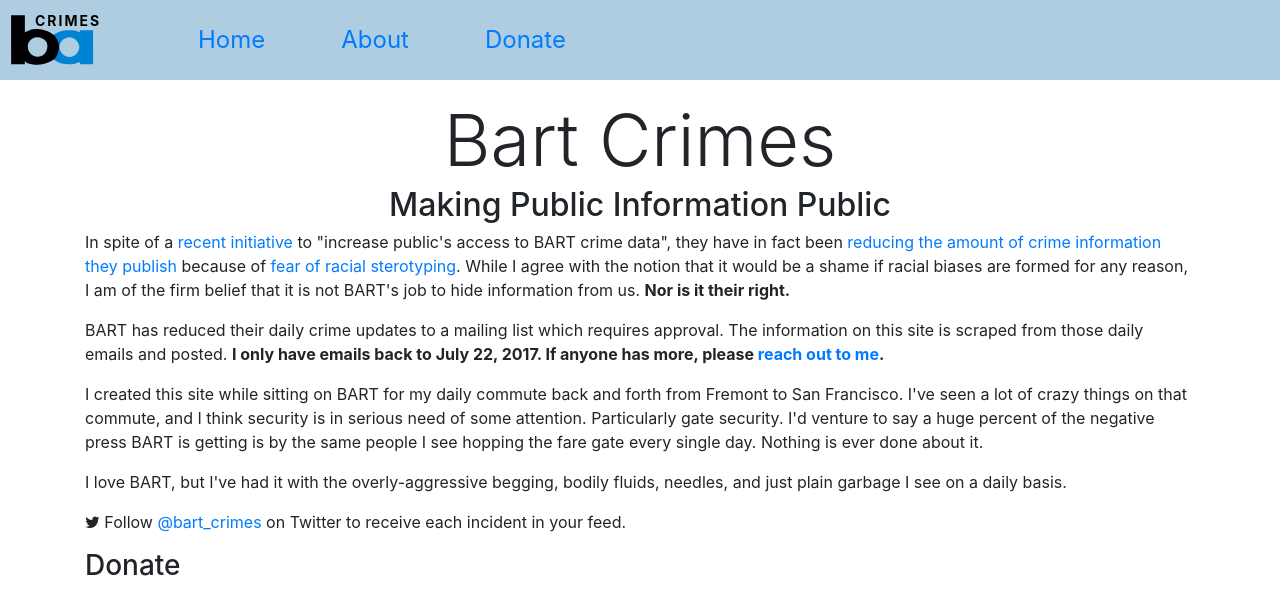
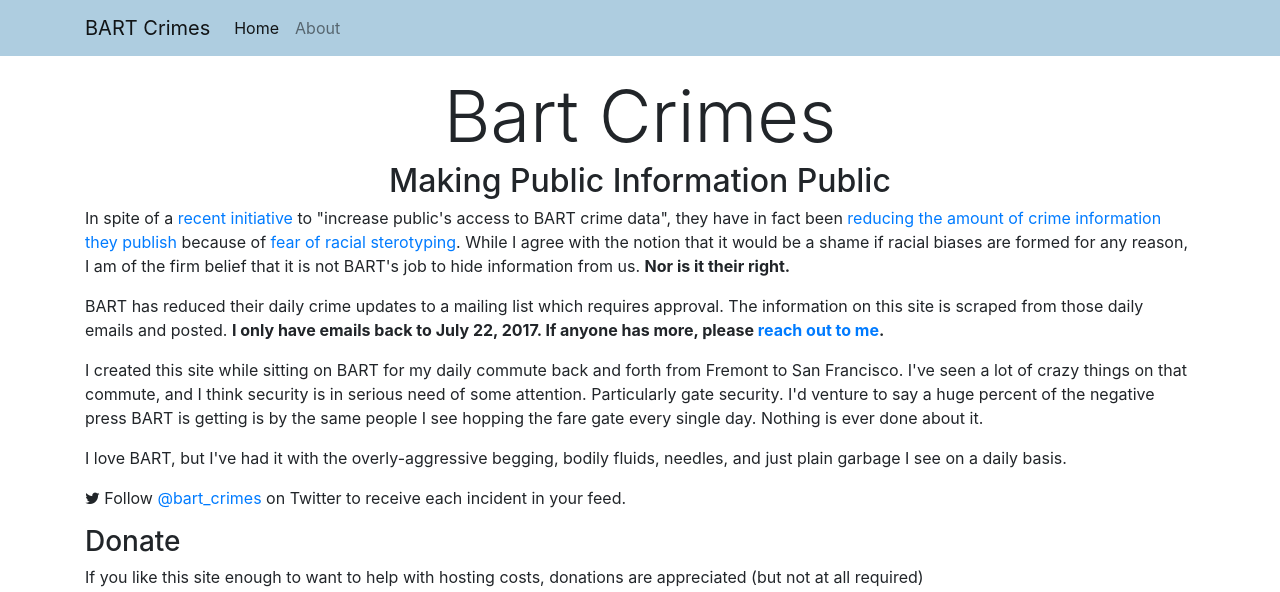
Before and after one commit to ben174/bart-crime, a Django app: page /about/ in a window 1280 px wide. Shown: the top 592 px of the page. Run offline with Django 3.2, Linux system fonts and the light colour scheme; parts of the project's set-up code (start-up, migrations or seed data) failed here and were passed over; some libraries are stand-ins or nearby versions.

Commit message:
General cleanup. Remove logo since its trademarked. Fix footer. Try to follow BS4 guidelines more. Pretty HTML.

```diff
--- a/templates/base.html
+++ b/templates/base.html
@@ -1,74 +1,38 @@
 <!DOCTYPE html>
 <html lang="en">
 <head>
-    <meta http-equiv="Content-Type" content="text/html; charset=utf-8" />
-
-    <meta name="viewport" content="width=device-width, initial-scale=1, shrink-to-fit=no">
-    <meta name="description" content="Publishing daily BART crime reports, which BART has chosen to stop sharing.">
+  <meta content="text/html; charset=utf-8" http-equiv="Content-Type">
+  <meta content="width=device-width, initial-scale=1, shrink-to-fit=no" name="viewport">
+  <meta content="Publishing daily BART crime reports, which BART has chosen to stop sharing." name="description">
 
   <title>BART Crimes - Making Public Information Public</title>
 
-    <!-- Bootstrap CSS -->
-    <link rel="stylesheet" href="https://maxcdn.bootstrapcdn.com/bootstrap/4.0.0-beta/css/bootstrap.min.css" integrity="sha384-/Y6pD6FV/Vv2HJnA6t+vslU6fwYXjCFtcEpHbNJ0lyAFsXTsjBbfaDjzALeQsN6M" crossorigin="anonymous">
-    <link rel="stylesheet" href="https://maxcdn.bootstrapcdn.com/font-awesome/4.7.0/css/font-awesome.min.css">
+  <link crossorigin="anonymous" href="https://maxcdn.bootstrapcdn.com/bootstrap/4.0.0-beta/css/bootstrap.min.css" integrity="sha384-/Y6pD6FV/Vv2HJnA6t+vslU6fwYXjCFtcEpHbNJ0lyAFsXTsjBbfaDjzALeQsN6M" rel="stylesheet">
 
-    <script src="https://code.jquery.com/jquery-3.2.1.slim.min.js" integrity="sha384-KJ3o2DKtIkvYIK3UENzmM7KCkRr/rE9/Qpg6aAZGJwFDMVNA/GpGFF93hXpG5KkN" crossorigin="anonymous"></script>
-    <script src="https://cdnjs.cloudflare.com/ajax/libs/popper.js/1.11.0/umd/popper.min.js" integrity="sha384-b/U6ypiBEHpOf/4+1nzFpr53nxSS+GLCkfwBdFNTxtclqqenISfwAzpKaMNFNmj4" crossorigin="anonymous"></script>
-    <script src="https://maxcdn.bootstrapcdn.com/bootstrap/4.0.0-beta/js/bootstrap.min.js" integrity="sha384-h0AbiXch4ZDo7tp9hKZ4TsHbi047NrKGLO3SEJAg45jXxnGIfYzk4Si90RDIqNm1" crossorigin="anonymous"></script>
-	<script>
-	  (function(i,s,o,g,r,a,m){i['GoogleAnalyticsObject']=r;i[r]=i[r]||function(){
-	  (i[r].q=i[r].q||[]).push(arguments)},i[r].l=1*new Date();a=s.createElement(o),
-	  m=s.getElementsByTagName(o)[0];a.async=1;a.src=g;m.parentNode.insertBefore(a,m)
-	  })(window,document,'script','https://www.google-analytics.com/analytics.js','ga');
-
-	  ga('create', 'UA-103411442-1', 'auto');
-	  ga('send', 'pageview');
-
-	</script>
+  <link href="https://maxcdn.bootstrapcdn.com/font-awesome/4.7.0/css/font-awesome.min.css" rel="stylesheet">
 
   <style type="text/css">
-    #logo {
-        position: absolute;
-        left: 10px;
-        top: 10px;
-    }
-
-    #logotext {
-        position: absolute;
-        top: 10px;
-        left: 35px;
-        text-transform: uppercase;
-        letter-spacing: 2px;
-        font-weight: bold;
-        color: #000;
-        font-size: 14px;
-    }
-
-    .bg-primary {
-        background-color: #aecde0 !important;
-    }
-
     .navbar {
-        padding: 0px;
-        height: 80px;
-        background-color: #fff2d4;
       margin-bottom: 20px;
-    }
-
-    .navbar-nav {
-        font-size: 1.5em;
-    }
-
-    .navbar-brand {
-        margin-right: 8em;
-    }
-
-    .nav-item {
-        margin: 0px 30px;
+      background-color: #aecde0;
     }
 
     .date-picker {
       margin-bottom: 1rem;
+    }
+
+    .card {
+      background-color: #f6fbfd;
+      min-height: 300px;
+      margin-bottom: 10px;
+    }
+
+    .card-header {
+      background-color: #c2deec;
+    }
+
+    .card-footer {
+      background-color: #e6f6ff;
     }
 
     .incidentTitle {
@@ -81,33 +45,16 @@
       line-height: 10px;
     }
   </style>
-
-  <meta name="twitter:site" content="@bart_crimes" />
-  <meta property="og:url" content="https://www.bartcrimes.com{{ request.path }}" />
-  <meta property="fb:app_id" content="252066728645375" />
-  {% block head %}{% endblock %}
+  <meta content="@bart_crimes" name="twitter:site">
+  <meta content="https://www.bartcrimes.com{{ request.path }}" property="og:url">
+  <meta content="252066728645375" property="fb:app_id">
 </head>
 <body>
+  {% block head %}{% endblock %}
   <div id="fb-root"></div>
-    <script>(function(d, s, id) {
-      var js, fjs = d.getElementsByTagName(s)[0];
-      if (d.getElementById(id)) return;
-      js = d.createElement(s); js.id = id;
-      js.src = "//connect.facebook.net/en_US/sdk.js#xfbml=1&version=v2.10&appId=252066728645375";
-      fjs.parentNode.insertBefore(js, fjs);
-    }(document, 'script', 'facebook-jssdk'));</script>
-  	<nav class="navbar bg-primary navbar-expand-md">
-  	  <button class="navbar-toggler navbar-toggler-right" type="button" data-toggle="collapse" data-target="#navbarNavDropdown" aria-controls="navbarNavDropdown" aria-expanded="false" aria-label="Toggle navigation">
-  		<span class="navbar-toggler-icon"></span>
-  	  </button>
-        <a class="navbar-brand" href="/">
-          <svg id="logo" viewBox="0 0 190 120" xmlns:dc="http://purl.org/dc/elements/1.1/" xmlns:cc="http://web.resource.org/cc/" xmlns:rdf="http://www.w3.org/1999/02/22-rdf-syntax-ns#" xmlns:svg="http://www.w3.org/2000/svg" xmlns="http://www.w3.org/2000/svg" xmlns:sodipodi="http://inkscape.sourceforge.net/DTD/sodipodi-0.dtd" xmlns:inkscape="http://www.inkscape.org/namespaces/inkscape" id="svg1923" sodipodi:version="0.32" inkscape:version="0.41.1" width="85" height="60" version="1.0" sodipodi:docbase="/home/molotov/images/wikipedia/svg" sodipodi:docname="Bart-logo.svg">
-            <path style="fill:#0083d2" d="M 132.46875 38.406250 C 120.13087 38.402552 115.51461 39.071225 105.68750 43.687500 C 100.10878 46.308085 97.359952 47.982548 97.187500 49.687500 L 92.281250 98.062500 L 99.093750 104.59375 L 103.78125 107.56250 C 112.05703 112.82352 120.42153 114.73138 133.25000 114.28125 C 142.92538 113.94176 145.32870 113.49218 150.65625 111.06250 C 153.73363 109.65902 156.21875 109.17944 156.21875 110.56250 L 156.40625 114.18750 L 172.15625 114.18750 L 185.90625 114.18750 L 185.71875 75.468750 L 185.71875 38.406250 L 173.21875 38.406250 L 156.21875 38.406250 L 156.21875 42.906250 C 147.08846 38.935535 143.04691 38.409421 132.46875 38.406250 z M 132.56250 53.906250 C 135.45009 53.848774 138.30334 54.493698 141.28125 55.843750 C 148.92016 59.306902 153.17329 64.760366 154.65625 72.937500 C 156.18457 81.364774 150.18985 92.069899 141.81250 95.875000 C 128.67291 101.84318 113.55984 93.436132 110.78125 78.625000 C 109.23445 70.379854 115.07249 60.154934 123.59375 56.187500 C 126.75588 54.715232 129.67491 53.963726 132.56250 53.906250 z " id="path1889"/>
-            <path style="fill:#000000" d="M 2.4687500 4.4687500 L 2.4687500 57.218750 L 2.6562500 114.18750 L 15.406250 114.18750 L 33.406250 114.18750 L 33.031250 108.93750 C 34.147723 106.00096 33.790106 109.20119 37.812500 111.28125 C 39.430450 112.11792 45.582763 113.42000 48.750000 114.18750 C 62.949731 117.62847 79.301641 114.24494 92.656250 107.06250 C 104.57402 100.65281 108.89829 89.809027 109.46875 75.312500 C 109.80454 66.779576 107.15788 64.038067 105.25000 58.968750 C 101.15692 48.093262 88.188391 40.356883 73.218750 36.843750 C 64.522804 34.802952 50.447947 35.606377 43.875000 38.093750 C 40.627147 39.322822 36.538339 41.673983 33.218750 42.687500 L 33.218750 22.562500 L 33.218750 4.4687500 L 15.968750 4.4687500 L 2.4687500 4.4687500 z M 59.656250 54.000000 C 66.532371 53.457622 73.925006 55.943850 79.593750 62.250000 C 87.406536 70.941272 83.480685 88.125767 72.656250 94.468750 C 58.318105 101.78352 42.329805 94.376306 40.093750 78.062500 C 38.191061 64.180874 48.196048 54.903964 59.656250 54.000000 z " id="path1885"/>
-            <div xmlns="http://www.w3.org/1999/xhtml"></div>
-          </svg>
-          <div id="logotext">Crimes</div>
-        </a>
+  <nav class="navbar navbar-light navbar-expand-md">
+    <div class="container">
+      <button aria-controls="navbarNavDropdown" aria-expanded="false" aria-label="Toggle navigation" class="navbar-toggler navbar-toggler-right" data-target="#navbarNavDropdown" data-toggle="collapse" type="button"><span class="navbar-toggler-icon"></span></button> <a class="navbar-brand" href="/">BART Crimes</a>
       <div class="collapse navbar-collapse" id="navbarNavDropdown">
         <ul class="navbar-nav">
           <li class="nav-item active">
@@ -116,29 +63,40 @@
           <li class="nav-item">
             <a class="nav-link" href="/about">About</a>
           </li>
-  		  <li class="nav-item">
-  			<a class="nav-link" href="/about">Donate</a>
-  		  </li>
         </ul>
+      </div>
     </div>
   </nav>
   <div class="container">
-  	  {% block content %}
-  	  {% endblock %}
+    {% block content %} {% endblock %}
     <hr>
+  </div>
   <footer class="footer">
-    		<p>Made with 💩 by <a href="http://www.bugben.com">Ben Friedland</a> &bull;
-          <i class="fa fa-github" aria-hidden="true"></i><a href="http://www.github.com/ben174/bart-crime"> View the source</a> &bull;
-          <i class="fa fa-info" aria-hidden="true"></i> <a href="/about">About this site</a> &bull;
-          <i class="fa fa-twitter" aria-hidden="true"></i> <a href="https://twitter.com/bart_crimes">@bart_crimes</a>
-        </p>
+    <div class="container">
+      <p>Made with 💩 by <a href="http://www.bugben.com">Ben Friedland</a> &bull; <i aria-hidden="true" class="fa fa-github"></i> <a href="http://www.github.com/ben174/bart-crime">View the source</a> &bull; <i aria-hidden="true" class="fa fa-info"></i> <a href="/about">About this site</a> &bull; <i aria-hidden="true" class="fa fa-twitter"></i> <a href="https://twitter.com/bart_crimes">@bart_crimes</a></p>
+    </div>
   </footer>
-  	</div>
+  <script crossorigin="anonymous" integrity="sha384-KJ3o2DKtIkvYIK3UENzmM7KCkRr/rE9/Qpg6aAZGJwFDMVNA/GpGFF93hXpG5KkN" src="https://code.jquery.com/jquery-3.2.1.slim.min.js"></script>
+  <script crossorigin="anonymous" integrity="sha384-b/U6ypiBEHpOf/4+1nzFpr53nxSS+GLCkfwBdFNTxtclqqenISfwAzpKaMNFNmj4" src="https://cdnjs.cloudflare.com/ajax/libs/popper.js/1.11.0/umd/popper.min.js"></script>
+  <script crossorigin="anonymous" integrity="sha384-h0AbiXch4ZDo7tp9hKZ4TsHbi047NrKGLO3SEJAg45jXxnGIfYzk4Si90RDIqNm1" src="https://maxcdn.bootstrapcdn.com/bootstrap/4.0.0-beta/js/bootstrap.min.js"></script>
+  <script async charset="utf-8" src="//platform.twitter.com/widgets.js"></script>
+  <script>
+    (function(d, s, id) {
+         var js, fjs = d.getElementsByTagName(s)[0];
+         if (d.getElementById(id)) return;
+         js = d.createElement(s); js.id = id;
+         js.src = "//connect.facebook.net/en_US/sdk.js#xfbml=1&version=v2.10&appId=252066728645375";
+         fjs.parentNode.insertBefore(js, fjs);
+       }(document, 'script', 'facebook-jssdk'));
+  </script>
+  <script>
+       (function(i,s,o,g,r,a,m){i['GoogleAnalyticsObject']=r;i[r]=i[r]||function(){
+       (i[r].q=i[r].q||[]).push(arguments)},i[r].l=1*new Date();a=s.createElement(o),
+       m=s.getElementsByTagName(o)[0];a.async=1;a.src=g;m.parentNode.insertBefore(a,m)
+       })(window,document,'script','https://www.google-analytics.com/analytics.js','ga');
 
-    <!-- jQuery first, then Tether, then Bootstrap JS. -->
-    <script src="https://code.jquery.com/jquery-3.1.1.slim.min.js" integrity="sha384-A7FZj7v+d/sdmMqp/nOQwliLvUsJfDHW+k9Omg/a/EheAdgtzNs3hpfag6Ed950n" crossorigin="anonymous"></script>
-    <script src="https://cdnjs.cloudflare.com/ajax/libs/tether/1.4.0/js/tether.min.js" integrity="sha384-DztdAPBWPRXSA/3eYEEUWrWCy7G5KFbe8fFjk5JAIxUYHKkDx6Qin1DkWx51bBrb" crossorigin="anonymous"></script>
-    <script src="https://maxcdn.bootstrapcdn.com/bootstrap/4.0.0-alpha.6/js/bootstrap.min.js" integrity="sha384-vBWWzlZJ8ea9aCX4pEW3rVHjgjt7zpkNpZk+02D9phzyeVkE+jo0ieGizqPLForn" crossorigin="anonymous"></script>
-    <script async src="//platform.twitter.com/widgets.js" charset="utf-8"></script>
+       ga('create', 'UA-103411442-1', 'auto');
+       ga('send', 'pageview');
+  </script>
 </body>
 </html>
--- a/templates/incident_block.html
+++ b/templates/incident_block.html
@@ -1,7 +1,7 @@
 {% load humanize %}
 <div class="col-sm-6">
-  <div class="card" style="background-color: #f6fbfd; min-height: 300px; margin-bottom: 10px;">
-    <h3 class="card-header" style="background-color: #c2deec">
+  <div class="card">
+    <h3 class="card-header">
       <a href="/incident/{{ incident.id }}" class="incidentTitle"><i class="fa fa-{{ incident.icon }}" aria-hidden="true"></i>
       {{ incident.title }}</a>
     </h3>
@@ -33,7 +33,7 @@
         <a href="/incident/{{ incident.id }}" class="card-link">permalink</a>
       </div>
     </div>
-    <div class="card-footer text-muted" style="background-color: #e6f6ff">
+    <div class="card-footer text-muted">
       {{ incident.incident_dt|naturaltime }}
     </div>
   </div>
```
Also changed, not shown: templates/home.html (+9 -19 lines). Lines whose indentation alone changed are shown as unchanged.
